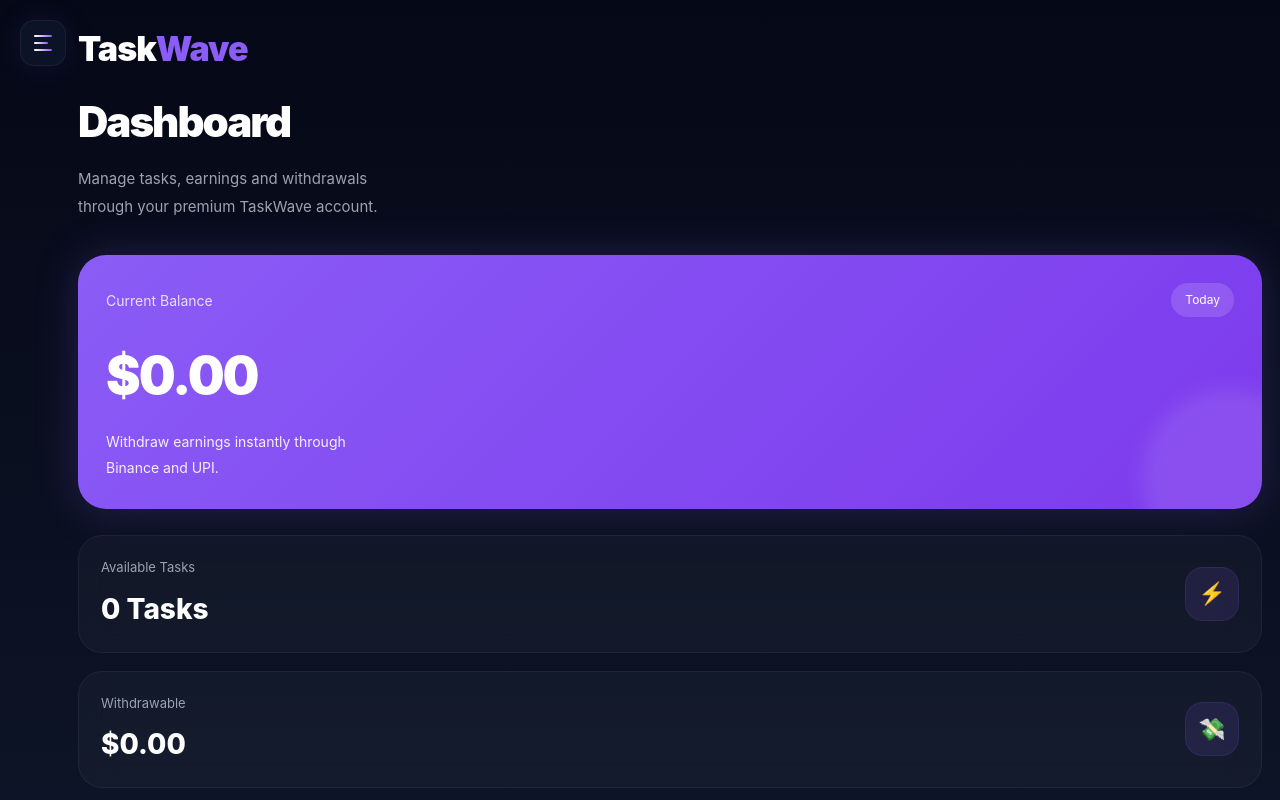
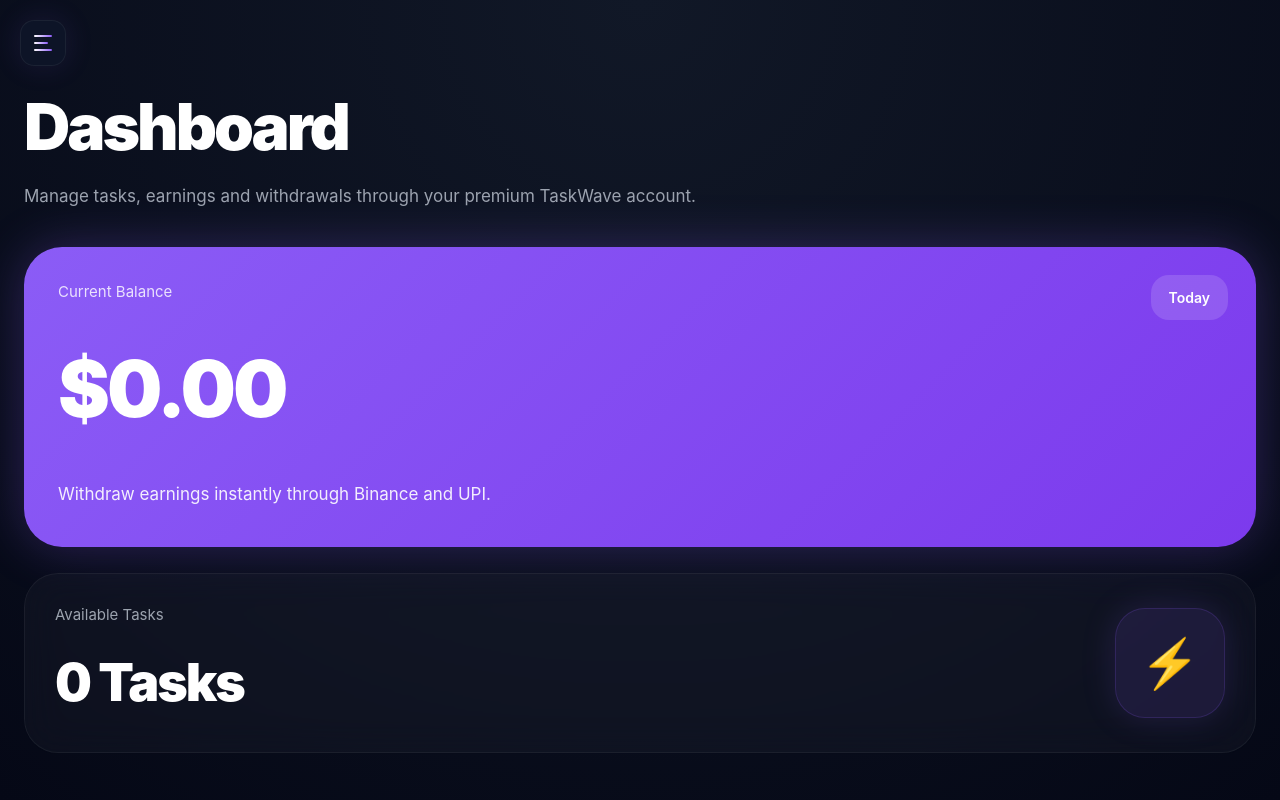
Before and after one commit to taskwave69/taskwave, a React (Vite) app: page /dashboard in a window 1280 px wide. Shown: the top 800 px of the page. Built offline with nearby package versions, Linux system fonts and the light colour scheme.

Commit message:
new dashboard fixed version

```diff
--- a/src/pages/Dashboard.jsx
+++ b/src/pages/Dashboard.jsx
@@ -10,90 +10,45 @@ function Dashboard() {
       style={{
         minHeight: "100vh",
         background:
-          "linear-gradient(180deg,#050816,#0f172a)",
+          "radial-gradient(circle at top,#111827,#050816)",
         color: "white",
         fontFamily: "Inter, sans-serif",
-      }}
-    >
 
-      {/* SIDEBAR */}
-      <Sidebar />
-
-      {/* MAIN */}
-      <div
-        style={{
-          paddingTop: "24px",
-          paddingLeft: "78px",
-          paddingRight: "18px",
+        /* FINAL FIXED SPACING */
+        paddingTop: "95px",
+        paddingLeft: "24px",
+        paddingRight: "24px",
         paddingBottom: "40px",
       }}
     >
 
+      <Sidebar />
+
       {/* HEADER */}
       <div
         style={{
-            marginBottom: "34px",
+          marginBottom: "32px",
         }}
       >
 
-          {/* TOP */}
-          <div
-            style={{
-              display: "flex",
-              alignItems: "center",
-              height: "48px",
-              marginBottom: "18px",
-            }}
-          >
-
-            {/* TASKWAVE */}
         <h1
           style={{
-                fontSize: "34px",
+            fontSize: "64px",
             fontWeight: "900",
-                letterSpacing: "-1px",
-              }}
-            >
-
-              <span
-                style={{
-                  color: "white",
-                }}
-              >
-                Task
-              </span>
-
-              <span
-                style={{
-                  color: "#8b5cf6",
-                }}
-              >
-                Wave
-              </span>
-
-            </h1>
-
-          </div>
-
-          {/* DASHBOARD */}
-          <h1
-            style={{
-              fontSize: "42px",
-              fontWeight: "900",
-              letterSpacing: "-2px",
-              marginBottom: "12px",
+            letterSpacing: "-3px",
+            lineHeight: "1",
+            marginBottom: "18px",
           }}
         >
           Dashboard
         </h1>
 
-          {/* DETAILS */}
         <p
           style={{
+            fontSize: "17px",
             color: "#9ca3af",
-              fontSize: "15px",
-              lineHeight: "28px",
-              maxWidth: "320px",
+            lineHeight: "38px",
+            maxWidth: "700px",
           }}
         >
           Manage tasks, earnings and
@@ -109,14 +64,14 @@ function Dashboard() {
           background:
             "linear-gradient(135deg,#8b5cf6,#7c3aed)",
 
-            borderRadius: "28px",
+          borderRadius: "38px",
 
-            padding: "28px",
+          padding: "34px",
 
           marginBottom: "26px",
 
           boxShadow:
-              "0 0 45px rgba(139,92,246,0.22)",
+            "0 0 50px rgba(139,92,246,0.28)",
 
           position: "relative",
 
@@ -124,207 +79,77 @@ function Dashboard() {
         }}
       >
 
-          {/* TOP */}
+        {/* SMALL CHIP */}
         <div
           style={{
-              display: "flex",
-              justifyContent:
-                "space-between",
+            position: "absolute",
+            top: "28px",
+            right: "28px",
 
-              alignItems: "center",
+            background:
+              "rgba(255,255,255,0.14)",
 
-              marginBottom: "20px",
+            padding:
+              "12px 18px",
+
+            borderRadius:
+              "18px",
+
+            fontSize: "14px",
+
+            fontWeight: "600",
           }}
         >
+          Today
+        </div>
 
         <p
           style={{
-                opacity: 0.8,
-                fontSize: "14px",
+            fontSize: "15px",
+            opacity: 0.82,
+            marginBottom: "26px",
           }}
         >
           Current Balance
         </p>
 
-            <div
+        <h2
           style={{
-                background:
-                  "rgba(255,255,255,0.14)",
-
-                padding:
-                  "8px 14px",
-
-                borderRadius:
-                  "999px",
-
-                fontSize: "12px",
-              }}
-            >
-              Today
-            </div>
-
-          </div>
-
-          {/* BALANCE */}
-          <h1
-            style={{
-              fontSize: "52px",
+            fontSize: "78px",
             fontWeight: "900",
-              marginBottom: "14px",
-              letterSpacing: "-2px",
+            marginBottom: "28px",
+            letterSpacing: "-3px",
           }}
         >
           $0.00
-          </h1>
+        </h2>
 
-          {/* TEXT */}
         <p
           style={{
-              fontSize: "14px",
+            fontSize: "17px",
             opacity: 0.9,
-              lineHeight: "26px",
-              maxWidth: "240px",
+            lineHeight: "38px",
+            maxWidth: "520px",
           }}
         >
           Withdraw earnings instantly
           through Binance and UPI.
         </p>
 
-          {/* GLOW */}
+      </div>
+
+      {/* TASK CARD */}
       <div
         style={{
-              position: "absolute",
-              width: "180px",
-              height: "180px",
-              background:
-                "rgba(255,255,255,0.10)",
-
-              borderRadius: "50%",
-
-              right: "-60px",
-
-              bottom: "-60px",
-
-              filter: "blur(10px)",
-            }}
-          />
-
-        </div>
-
-        {/* SMALL CARDS */}
-        <div
-          style={{
-            display: "grid",
-            gap: "18px",
-          }}
-        >
-
-          {/* TASKS */}
-          <div
-            style={cardStyle}
-          >
-
-            <div>
-
-              <p
-                style={smallTitle}
-              >
-                Available Tasks
-              </p>
-
-              <h2
-                style={bigText}
-              >
-                0 Tasks
-              </h2>
-
-            </div>
-
-            <div
-              style={iconStyle}
-            >
-              ⚡
-            </div>
-
-          </div>
-
-          {/* WITHDRAWABLE */}
-          <div
-            style={cardStyle}
-          >
-
-            <div>
-
-              <p
-                style={smallTitle}
-              >
-                Withdrawable
-              </p>
-
-              <h2
-                style={bigText}
-              >
-                $0.00
-              </h2>
-
-            </div>
-
-            <div
-              style={iconStyle}
-            >
-              💸
-            </div>
-
-          </div>
-
-          {/* HISTORY */}
-          <div
-            style={cardStyle}
-          >
-
-            <div>
-
-              <p
-                style={smallTitle}
-              >
-                Completed Tasks
-              </p>
-
-              <h2
-                style={bigText}
-              >
-                0 Done
-              </h2>
-
-            </div>
-
-            <div
-              style={iconStyle}
-            >
-              ✓
-            </div>
-
-          </div>
-
-        </div>
-
-      </div>
-
-    </div>
-  );
-}
-
-const cardStyle = {
-
           background:
             "rgba(255,255,255,0.03)",
 
           border:
             "1px solid rgba(255,255,255,0.05)",
 
-  padding: "22px",
+          borderRadius: "34px",
 
-  borderRadius: "24px",
+          padding: "30px",
 
           display: "flex",
 
@@ -334,32 +159,68 @@ const cardStyle = {
           alignItems: "center",
 
           backdropFilter:
-    "blur(14px)",
-};
+            "blur(18px)",
+        }}
+      >
 
-const smallTitle = {
+        <div>
+
+          <p
+            style={{
               color: "#9ca3af",
-  fontSize: "13px",
-  marginBottom: "10px",
-};
+              fontSize: "15px",
+              marginBottom: "18px",
+            }}
+          >
+            Available Tasks
+          </p>
 
-const bigText = {
-  fontSize: "28px",
-  fontWeight: "800",
-};
+          <h2
+            style={{
+              fontSize: "52px",
+              fontWeight: "900",
+              letterSpacing: "-2px",
+            }}
+          >
+            0 Tasks
+          </h2>
 
-const iconStyle = {
-  width: "54px",
-  height: "54px",
-  borderRadius: "18px",
+        </div>
+
+        {/* ICON */}
+        <div
+          style={{
+            width: "110px",
+            height: "110px",
+
+            borderRadius: "30px",
+
             background:
               "rgba(139,92,246,0.12)",
+
+            border:
+              "1px solid rgba(139,92,246,0.18)",
+
             display: "flex",
+
             alignItems: "center",
-  justifyContent: "center",
-  fontSize: "22px",
-  border:
-    "1px solid rgba(139,92,246,0.14)",
-};
+
+            justifyContent:
+              "center",
+
+            fontSize: "48px",
+
+            boxShadow:
+              "0 0 35px rgba(139,92,246,0.16)",
+          }}
+        >
+          ⚡
+        </div>
+
+      </div>
+
+    </div>
+  );
+}
 
 export default Dashboard;
```
Lines whose indentation alone changed are shown as unchanged.
